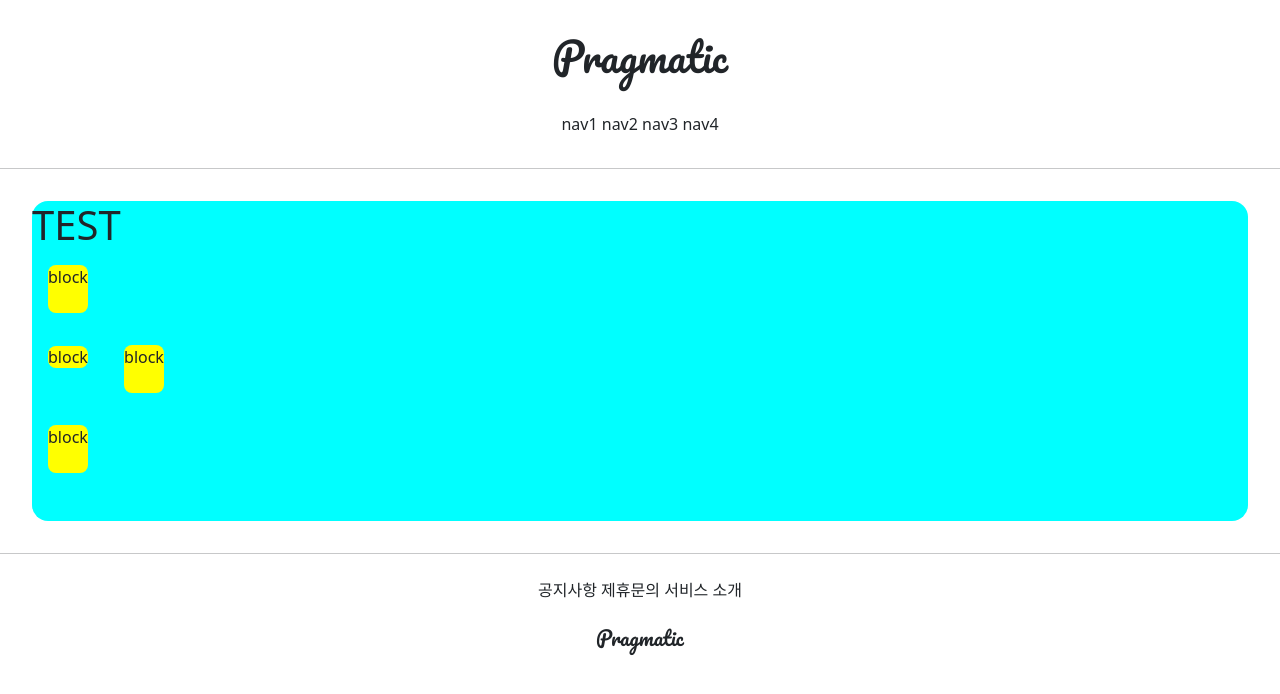
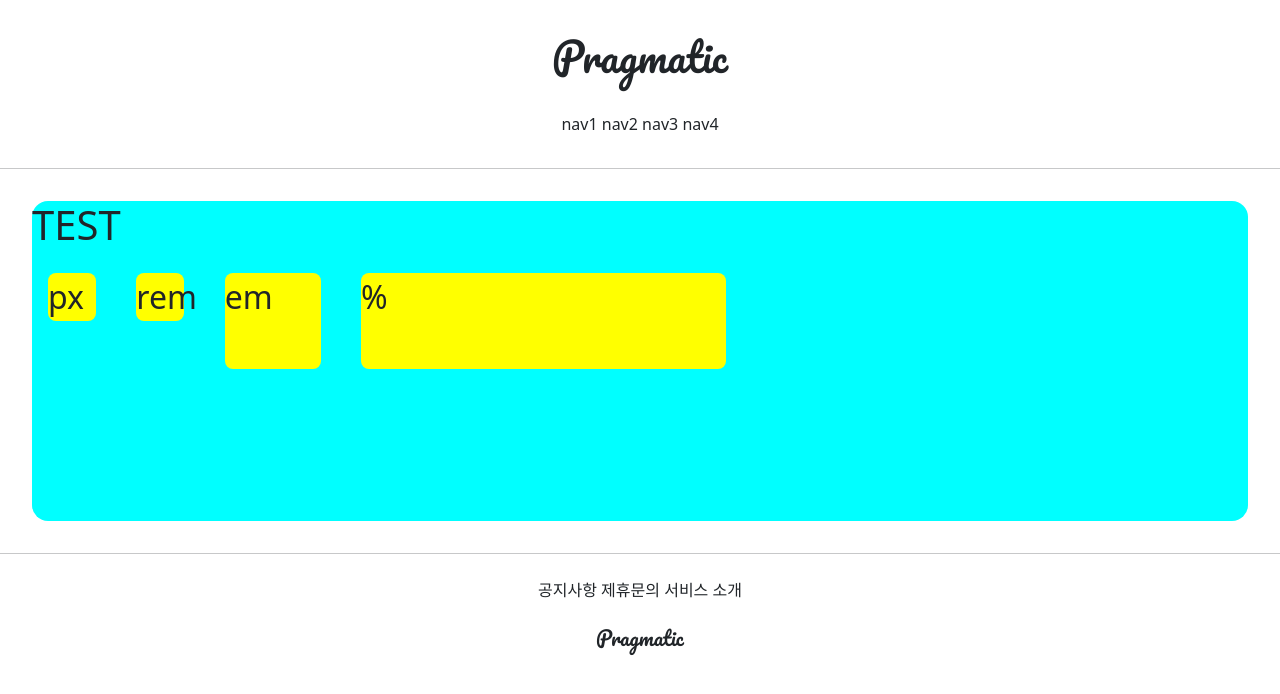
Before and after one commit to kanggihoon/gis_class6, a Django app: page /acounts/hello_world/ in a window 1280 px wide. Shown: the top 694 px of the page. Run offline with Django 3.2, Linux system fonts and the light colour scheme; parts of the project's set-up code (start-up, migrations or seed data) failed here and were passed over.

Commit message:
7/8 class6 style test

```diff
--- a/acountapp/templates/accountapp/hello_world.html
+++ b/acountapp/templates/accountapp/hello_world.html
@@ -9,19 +9,16 @@
             height: 48px;
             width: 40px;
             border-radius: .5rem;
+            display: inline-block;
         }
     </style>
 
-    <div style="height: 20rem; background-color: aqua; margin: 2rem; border-radius: 1rem;">
+    <div style="height: 20rem; background-color: aqua; margin: 2rem; border-radius: 1rem; font-size: 2rem;">
         <h1>TEST</h1>
-
-
-    <div class='testing' style="display: block">block</div>
-    <div class='testing' style="display: inline">block</div>
-    <div class='testing' style="display: inline-block">block</div>
-    <div class='testing' style="display: none">block</div>
-    <div class="testing">block</div>
-
+    <div class='testing' style="height: 48px; width: 48px">px</div>
+    <div class='testing' style="height: 3rem; width: 3rem">rem</div>
+    <div class='testing' style="height: 3em; width: 3em">em</div>
+    <div class='testing' style="height: 30%; width: 30%">%</div>
     </div>
 
 {% endblock %}
```
